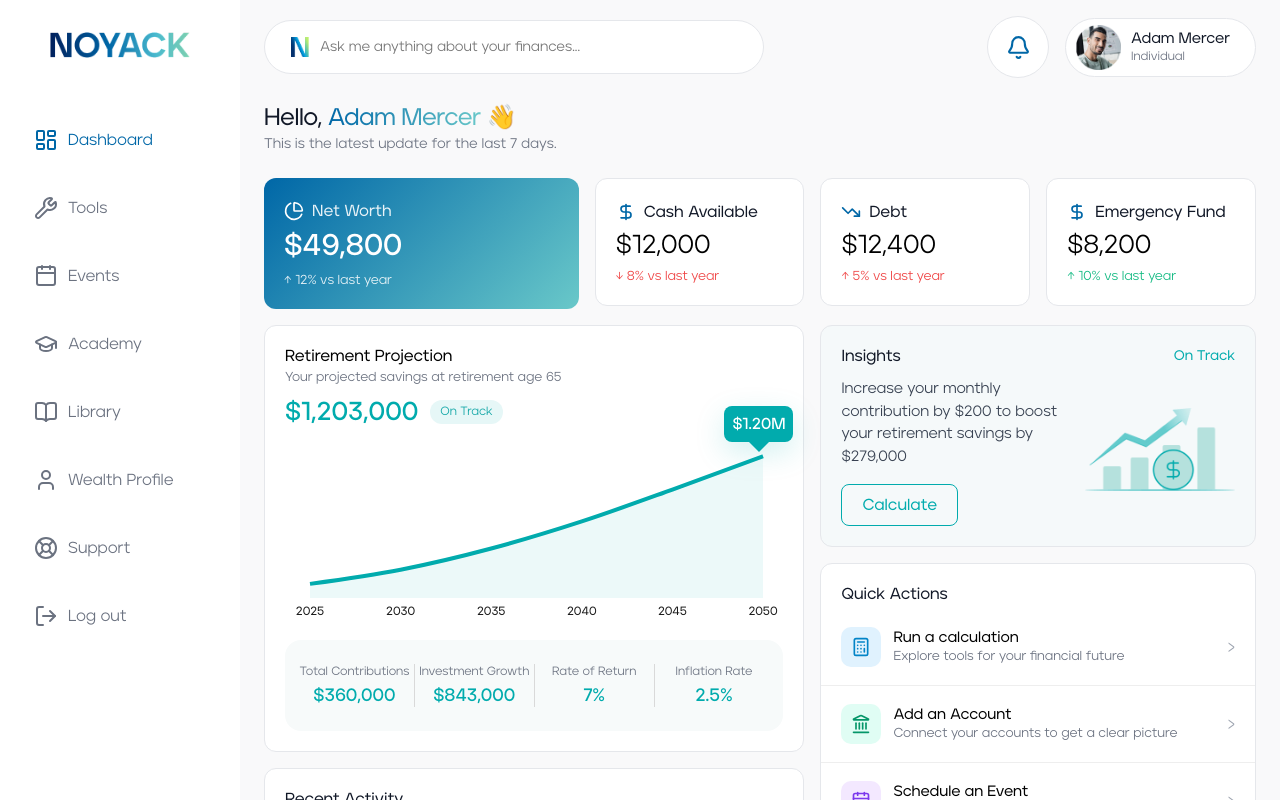
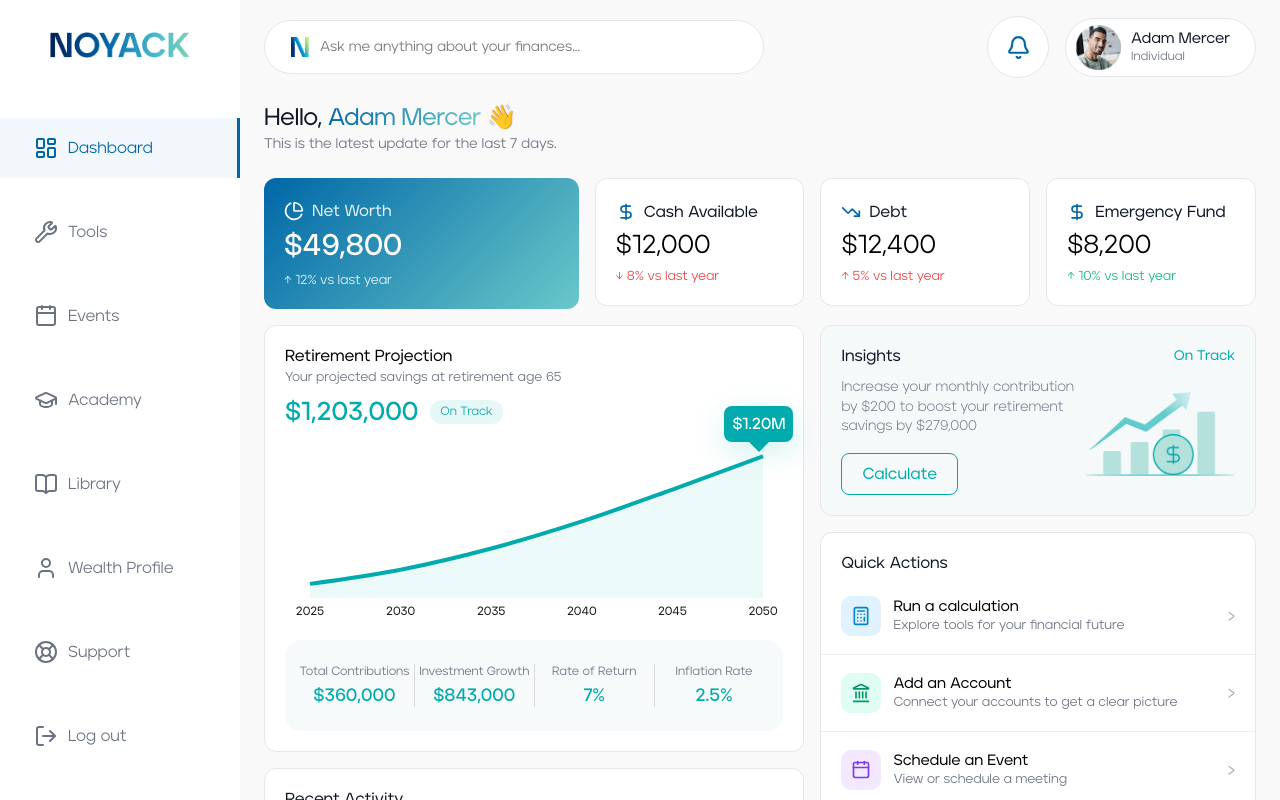
Before and after one commit to araicabenjamin/noyack-dashboard, a React (Vite) app: page / in a window 1280 px wide. Shown: the top 800 px of the page. Built offline with nearby package versions, Linux system fonts and the light colour scheme.

Commit message:
Refine tools dashboard layout and chart styling

```diff
--- a/src/components/overview/insights/Insights.css
+++ b/src/components/overview/insights/Insights.css
@@ -6,7 +6,6 @@
   padding: 20px;
   background-color: #F5F9FA;
 }
-
 
 
 .insights-header {
@@ -34,6 +33,7 @@
 .insight-button {
   padding: 10px 20px;
   border-radius: 8px;
+  margin-top: var(--space-16);
 
   border: 1px solid #01abad;
   background: transparent;
@@ -57,15 +57,8 @@
 
 }
 
-
 /* LEFT CONTENT */
 .insights-left {
-  max-width: 60%;
+  max-width: 65%;
+
 }
-
-.insight-text {
-  font-size: 15px;
-  color: #374151;
-  line-height: 1.5;
-  margin-bottom: 16px;
-}
--- a/src/components/overview/insights/Insights.tsx
+++ b/src/components/overview/insights/Insights.tsx
@@ -10,7 +10,7 @@ export function InsightsCard() {
 
       <div className="insights-body">
         <div className="insights-left">
-          <p className="insight-text">
+          <p className="insight-text helper-regular">
             Increase your monthly contribution by $200 to boost your retirement
             savings by $279,000
           </p>
--- a/src/layout/Sidebar/Sidebar.css
+++ b/src/layout/Sidebar/Sidebar.css
@@ -1,7 +1,3 @@
-/* =========================
-   SIDEBAR
-========================= */
-
 .sidebar {
   background: var(--color-surface-primary);
 }
@@ -33,6 +29,7 @@
   display: flex;
   align-items: center;
   gap: 10px;
+  min-height: 60px;
 
   padding: 10px 34px;
 
@@ -42,5 +39,9 @@
 }
 
 .sidebar-item.active {
+  background: var(--color-surface-blue);
+
   color: var(--color-primary);
+
+  border-right: 3px solid var(--color-primary);
 }
--- a/src/layout/Sidebar/Sidebar.tsx
+++ b/src/layout/Sidebar/Sidebar.tsx
@@ -20,12 +20,12 @@ export const Sidebar = () => {
       </div>
 
 <nav className="sidebar-nav">
-  <NavLink to="/" className="sidebar-item">
+  <NavLink to="/" className={(  { isActive }) => `sidebar-item ${isActive ? "active" : ""}`}>
     <LayoutDashboard />
     <span>Dashboard</span>
   </NavLink>
 
-  <NavLink to="/tools" className="sidebar-item">
+  <NavLink to="/tools" className={( { isActive }) => `sidebar-item ${isActive ? "active" : ""}`}>
     <Wrench />
     <span>Tools</span>
   </NavLink>
--- a/src/pages/tools/Tools.css
+++ b/src/pages/tools/Tools.css
@@ -284,3 +284,9 @@
 
   background: var(--color-surface-secondary);
 }
+
+.insight-text {
+  display: flex;
+  align-items: flex-start;
+  gap: var(--space-8);
+}
--- a/src/pages/tools/Tools.tsx
+++ b/src/pages/tools/Tools.tsx
@@ -1,5 +1,5 @@
 import "./Tools.css";
-import { Banknote, CreditCard, House } from "lucide-react";
+import { Banknote, CreditCard, House, Info, Lightbulb } from "lucide-react";
 
 import { ResponsiveContainer, LineChart, Line, XAxis, YAxis } from "recharts";
 
@@ -155,7 +155,8 @@ export const Tools = () => {
             </div>
 
             <div className="insight-card">
-              <p className="helper-medium">
+              <p className="insight-text helper-medium">
+                <Info className="card-icon" size={20} color="#0067A7" />
                 These inputs are based on your financial profile. Feel free to
                 adjust any values.
               </p>
@@ -294,7 +295,9 @@ export const Tools = () => {
           {/* INSIGHT */}
 
           <div className="insight-card">
-            <p className="helper-medium">
+            <p className="insight-text helper-medium">
+            <Lightbulb className="lightbulb-icon" size={20} color="#0067A7" />
+
               Break-even is the point where buying becomes less expensive than
               renting.
             </p>
--- a/src/styles/tokens.css
+++ b/src/styles/tokens.css
@@ -21,7 +21,7 @@
 
   --color-surface-secondary: #F9FAFB;
 
-  --color-surface-blue: #F0F4FD;
+  --color-surface-blue: #F2F7FB;
 
   --color-surface-teal: rgba(1, 171, 173, 0.15);
 
@@ -193,7 +193,7 @@
 /* HELPERS */
 
 .helper-regular {
-  font-size: 16px;
+  font-size: 14px;
   line-height: 1.4;
   font-weight: 300;
   color: var(--color-text-muted);
```
